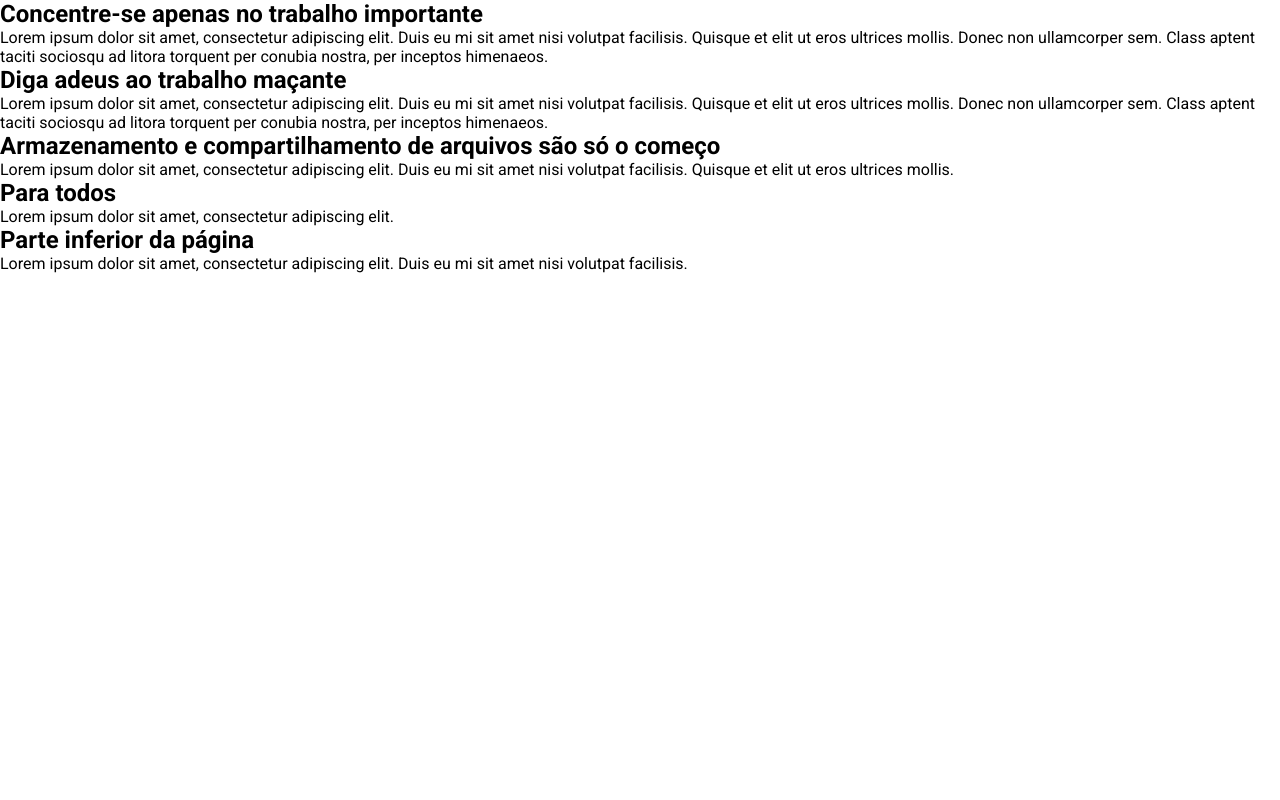
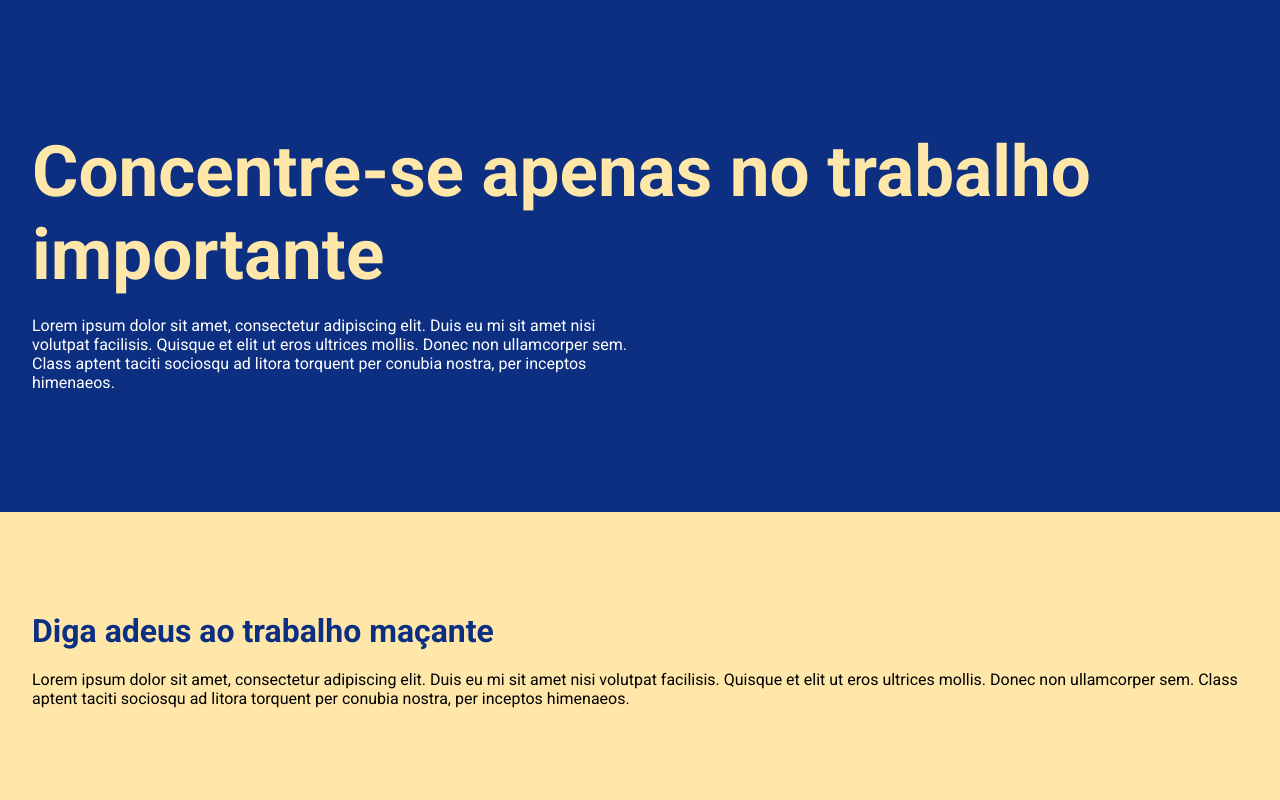
Before and after one commit to joaobispo2077/dropbox-clone, a React (Create React App) app: page / in a window 1280 px wide. Shown: the top 800 px of the page. Built offline with nearby package versions, Linux system fonts and the light colour scheme.

Commit message:
feat: add sections and contents

```diff
--- a/public/index.html
+++ b/public/index.html
@@ -10,7 +10,7 @@
   <link rel="apple-touch-icon" href="%PUBLIC_URL%/logo192.png" />
   <link rel="manifest" href="%PUBLIC_URL%/manifest.json" />
 
-  <title>Dropbox clone</title>
+  <title>Dropbox | UI Clone</title>
 
   <link rel="preconnect" href="https://fonts.googleapis.com">
   <link rel="preconnect" href="https://fonts.gstatic.com" crossorigin>
--- a/src/components/Section/styles.ts
+++ b/src/components/Section/styles.ts
@@ -41,8 +41,27 @@ export const Container = styled.section`
       --heading-font-size: 71px;
     }
   }
+
+  background-color: var(--container-background);
 `;
 
 export const Content = styled.div`
   z-index: 2;
+  position: relative;
+  max-width: 1440px;
+  margin: 0 auto;
+
+  > h2 {
+    font-size: var(--heading-font-size);
+    color: var(--logo-color);
+  }
+
+  > p {
+    margin-top: 20px;
+    font-size: 16px;
+    color: var(--text-color);
+    max-width: var(--content-width);
+  }
+
+  padding: var(--padding-top) 32px var(--padding-bottom);
 `;
--- a/src/data/index.ts
+++ b/src/data/index.ts
@@ -6,7 +6,7 @@ export default [
       'Lorem ipsum dolor sit amet, consectetur adipiscing elit. Duis eu mi sit amet nisi volutpat facilisis. Quisque et elit ut eros ultrices mollis. Donec non ullamcorper sem. Class aptent taciti sociosqu ad litora torquent per conubia nostra, per inceptos himenaeos.',
   },
   {
-    variant: 'blue',
+    variant: 'beige',
     title: 'Diga adeus ao trabalho maçante',
     description:
       'Lorem ipsum dolor sit amet, consectetur adipiscing elit. Duis eu mi sit amet nisi volutpat facilisis. Quisque et elit ut eros ultrices mollis. Donec non ullamcorper sem. Class aptent taciti sociosqu ad litora torquent per conubia nostra, per inceptos himenaeos.',
@@ -18,12 +18,12 @@ export default [
       'Lorem ipsum dolor sit amet, consectetur adipiscing elit. Duis eu mi sit amet nisi volutpat facilisis. Quisque et elit ut eros ultrices mollis.',
   },
   {
-    variant: 'blue',
+    variant: 'white',
     title: 'Para todos',
     description: 'Lorem ipsum dolor sit amet, consectetur adipiscing elit.',
   },
   {
-    variant: 'blue',
+    variant: 'black',
     title: 'Parte inferior da página',
     description:
       'Lorem ipsum dolor sit amet, consectetur adipiscing elit. Duis eu mi sit amet nisi volutpat facilisis.',
```
